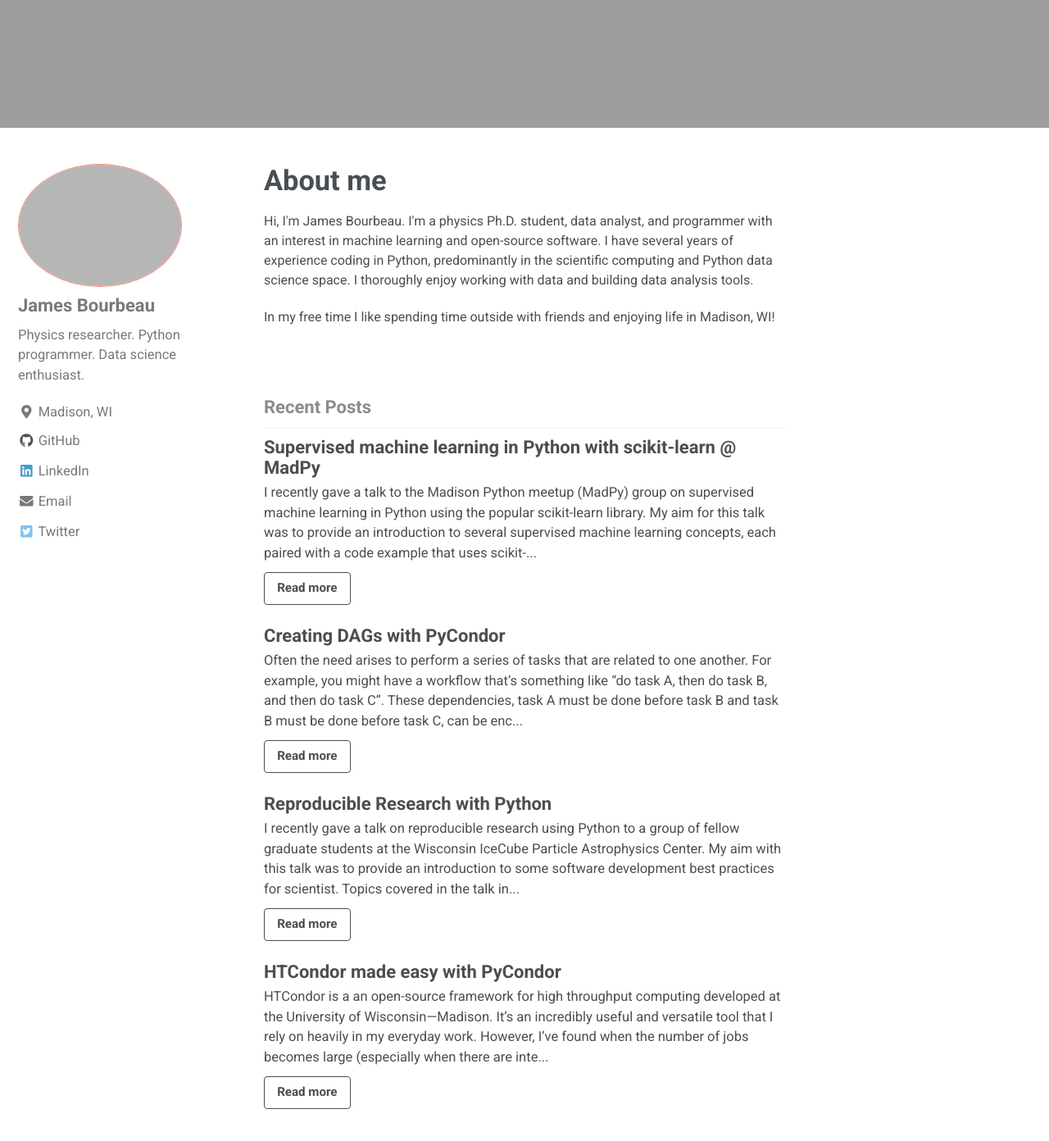
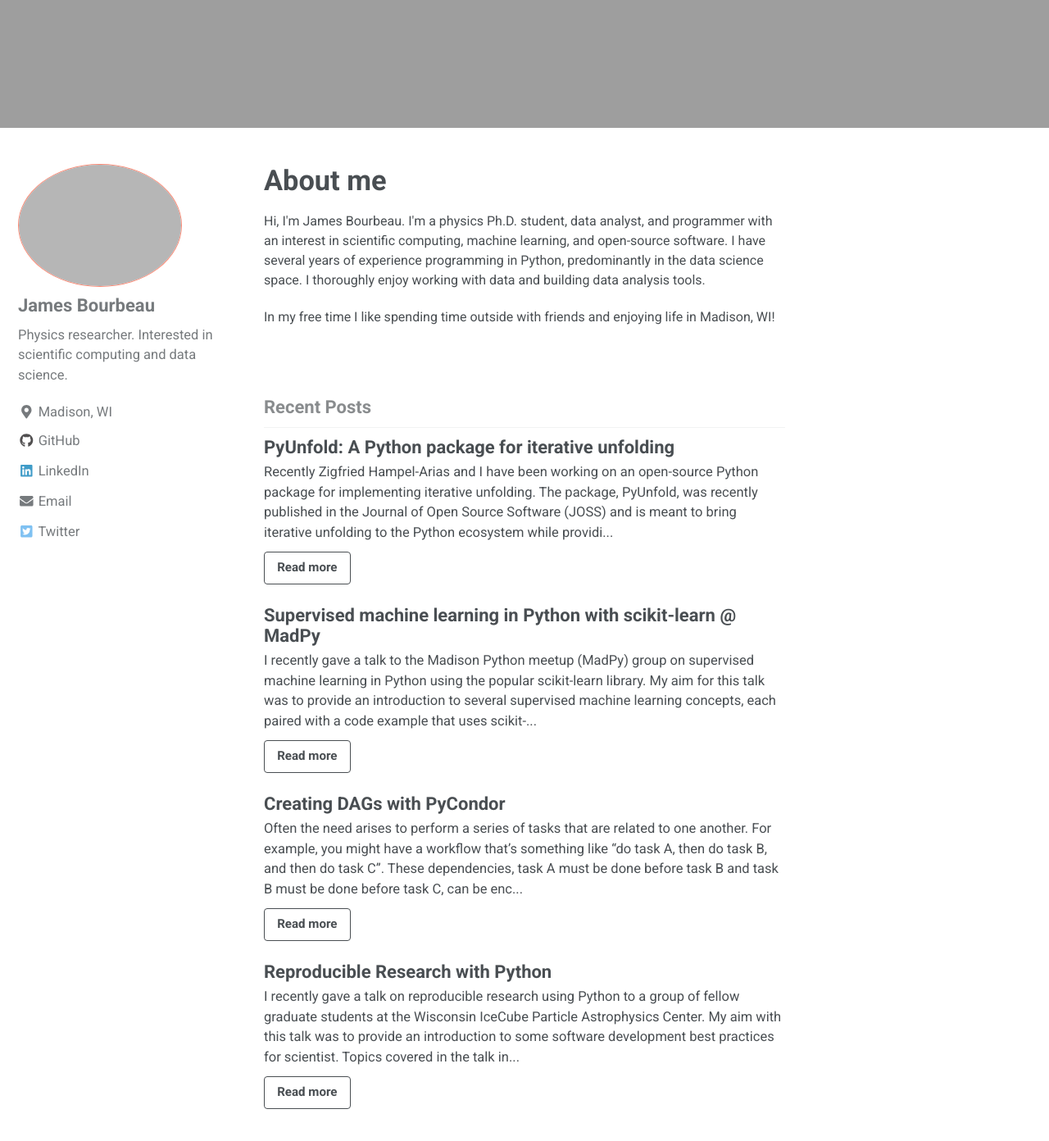
Before and after one commit to sam-fahey/jrbourbeau.github.io, a Jekyll site: the page built from index.html, in a window 1280 px wide and 1400 px high, scrolled down 301 px. Shown: the top 1392 px of the window at 82% size. Built offline with Jekyll 4.4.1, drawn with Linux system fonts in a browser that asks for light colours; nearby versions of some CDN libraries; the list of posts is cut into pages by our own code; some of the changed lines change nothing that is shown.

Commit message:
Adds pyunfold overview post

````diff
--- a/_config.yml
+++ b/_config.yml
@@ -86,7 +86,7 @@ analytics:
 author:
   name             : "James Bourbeau"
   avatar           : "/assets/images/bio-photo.png" # path of avatar image, e.g. "/assets/images/bio-photo.jpg"
-  bio              : "Physics researcher. Python programmer. Data science enthusiast."
+  bio              : "Physics researcher. Interested in scientific computing and data science."
   location         : "Madison, WI"
   email            : "james@jamesbourbeau.com"
   uri              :
@@ -181,7 +181,8 @@ sass:
 
 
 # Outputting
-permalink: /:categories/:title/
+# permalink: /:categories/:title/
+permalink: /:categories/:year/:month/:day/:title
 paginate: 4 # amount of posts to show
 paginate_path: /page:num/
 # paginate_path: /blog/page:num/
--- a/_layouts/home.html
+++ b/_layouts/home.html
@@ -6,7 +6,7 @@ layout: archive
 <section class="page__content" itemprop="text">
 <!-- <section class="page__content" itemprop="text" style="font-size:$type-size-6"> -->
     <p>
-        Hi, I'm James Bourbeau. I'm a physics Ph.D. student, data analyst, and programmer with an interest in machine learning and open-source software. I have several years of experience coding in Python, predominantly in the scientific computing and Python data science space.
+        Hi, I'm James Bourbeau. I'm a physics Ph.D. student, data analyst, and programmer with an interest in scientific computing, machine learning, and open-source software. I have several years of experience programming in Python, predominantly in the data science space.
 
         I thoroughly enjoy working with data and building data analysis tools.
     </p>
--- a/_pages/software.md
+++ b/_pages/software.md
@@ -9,8 +9,7 @@ scope:
     type: pages
 ---
 
-I'm an active developer, maintainer, and contributor to several projects in the Python data science community. See my [GitHub profile](http://github.com/jrbourbeau) for
-details.
+I'm an active developer, maintainer, or contributor to several projects in the Python data science community. More details are available on my [GitHub profile](http://github.com/jrbourbeau).
 
 ## Maintainer
 
@@ -22,7 +21,7 @@ Python API for submitting tasks to an HTCondor distributed cluster.
 
 ### PyUnfold
 
-Python package to implement iterative unfolding algorithm.
+Python package for implementing iterative unfolding.
 <br>
 [GitHub](https://github.com/jrbourbeau/pyunfold) [Documentation](https://jrbourbeau.github.io/pyunfold/)
 [Publication](https://doi.org/10.21105/joss.00741)
@@ -36,6 +35,6 @@ Python package to help analyze data collected by the Distributed Electronic Cosm
 
 ## Contributor
 
+- [dask](https://github.com/dask/dask) &mdash; Flexible parallel computing library.
 - [scikit-learn](https://github.com/scikit-learn/scikit-learn) &mdash; Python machine learning library.
-- [dask](https://github.com/dask/dask) &mdash; Flexible parallel computing library.
 - [mlxtend](https://github.com/rasbt/mlxtend) &mdash; Extension and helper modules for Python's data analysis and machine learning libraries.
--- /dev/null
+++ b/_posts/2018-07-15-pyunfold-overview.markdown
@@ -0,0 +1,80 @@
+---
+title: "PyUnfold: A Python package for iterative unfolding"
+tags:
+  - python
+  - statistics
+  - deconvolution
+toc: true
+toc_label: "Table of contents"
+date: July 9, 2018
+---
+
+Recently Zigfried Hampel-Arias and I have been working on an open-source Python
+package for implementing iterative unfolding. The package, [PyUnfold](https://github.com/jrbourbeau/pyunfold), was recently published in the [Journal of Open Source Software](https://joss.theoj.org/) (JOSS) and is meant to
+bring iterative unfolding to the Python ecosystem while providing users a straightforward yet extensible API. Some relevant links:
+
+- GitHub repo: [https://github.com/jrbourbeau/pyunfold](https://github.com/jrbourbeau/pyunfold)
+- Documentation: [https://jrbourbeau.github.io/pyunfold](https://jrbourbeau.github.io/pyunfold)
+- JOSS publication: [http://joss.theoj.org/papers/10.21105/joss.00741](http://joss.theoj.org/papers/10.21105/joss.00741)
+
+
+### What is unfolding?
+
+In an ideal world, experimentalists would have access to the perfect detector: an apparatus
+that makes no error in measuring a desired quantity. However, in real life scenarios,
+detectors have:
+
+- Finite resolutions
+- Characteristic biases that cannot be eliminated
+- Less than 100% detection efficiencies
+- Statistical uncertainties
+
+By building a matrix (called the response matrix) that encodes how a detector smears the desired true quantity into
+the measured observable(s), a deconvolution can be performed that provides an estimate
+of the true variable. This deconvolution process is known as unfolding.
+
+
+### Unfolding + Python data stack
+
+Unfolding is a commonly used technique in the high-energy physics (HEP) community. However, the unfolding software tools used in HEP maintain a strong dependence on the [ROOT data analysis framework](https://root.cern.ch/), which is not typically used outside the HEP community. This dependency on ROOT is a hurdle for those who would like to use one of these unfolding packages, but don't want to learn an entire new analysis framework to do so.
+
+Thus one of the main goals for PyUnfold is to provide an unfolding toolkit for members of _all scientific disciplines_ in an easy-to-use package. To accomplish this, PyUnfold is built on top of the familiar Python data stack (i.e. NumPy, SciPy, and pandas), thus broadening its scope to a general scientific audience.
+
+
+### Key features
+
+In addition to bringing unfolding to a more general audience, PyUnfold also implements several new features that members of the unfolding community have been advocating for. Some key features of PyUnfold include:
+
+- Support for custom, user defined initial prior probability distributions.
+- Unfolding stopping criteria based on test statistic calculations comparing unfolded distributions from one iteration to the next.
+- Tunable spline regularization as a means of ensuring that unfolded distributions do not suffer from growing fluctuations potentially arising from the finite binning of the response matrix.
+- Support for multidimensional unfolding.
+
+
+### Unfolding API
+
+PyUnfold has an `iterative_unfold` function that takes in as input the necessary observed distributions, response matrix, and detection efficiencies and returns the unfolded distribution and corresponding uncertainties.
+
+```python
+from pyunfold import iterative_unfold
+
+# Load array-like observed distribution, response matrix,
+# and detection efficiencies (e.g. NumPy ndarrays)
+data = ...
+data_err = ...
+response = ...
+response_err = ...
+efficiencies = ...
+efficiencies_err = ...
+
+unfolded_result = iterative_unfold(data=data,
+                                   data_err=data_err,
+                                   response=response,
+                                   response_err=response_err,
+                                   efficiencies=efficiencies,
+                                   efficiencies_err=efficiencies_err)
+```
+
+Additional inputs (e.g. a user-defined initial prior distribution) can also be provided to `iterative_unfold`. See the [PyUnfold API documentation](https://jrbourbeau.github.io/pyunfold/api.html) for complete details.
+
+For example uses of PyUnfold, see the [PyUnfold Tutorial](https://jrbourbeau.github.io/pyunfold/notebooks/tutorial) and [Advanced Techniques](https://jrbourbeau.github.io/pyunfold/advanced) sections of the documentation.
````
